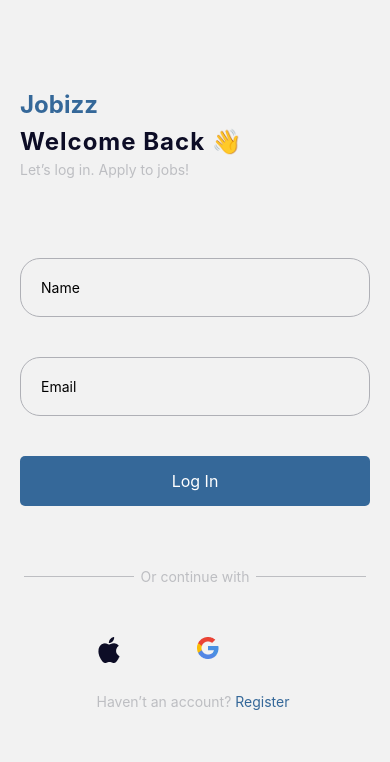
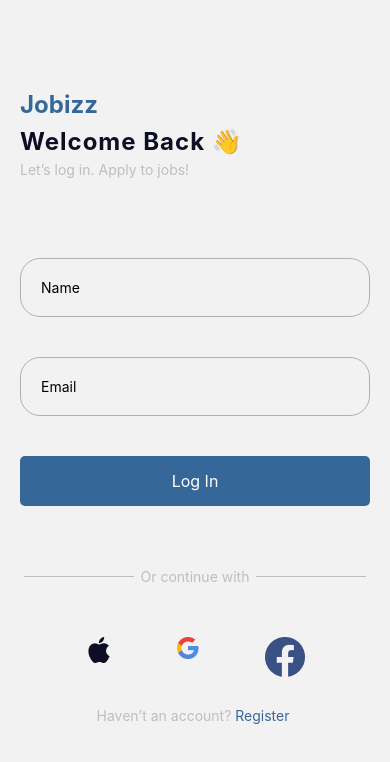
Before and after one commit to kev-69/rn-assignment4-11146250, a React Native app in the folder assignment-4/: screen /login in a window 390 px wide. Shown: the top 762 px of the page. Built offline with nearby package versions, Linux system fonts and the light colour scheme; grey boxes are pictures that could not be loaded.

Commit message:
rectified the file locations of some of the icons

```diff
--- a/assignment-4/screens/homescreen.js
+++ b/assignment-4/screens/homescreen.js
@@ -25,7 +25,7 @@
 
           </View>
           <View style={{padding:10,borderRadius:10, backgroundColor: '#DDDDDD', marginTop: 40}}>
-            <Image source={require('../assets/filter99.png')}/>
+            <Image source={require('../assets/filter.png')}/>
           </View>
 
         </View>
--- a/assignment-4/screens/loginscreen.js
+++ b/assignment-4/screens/loginscreen.js
@@ -1,7 +1,7 @@
 import { View, Text , SafeAreaView, StyleSheet, TextInput, ScrollView, TouchableOpacity, Image} from 'react-native'
 import React from 'react'
 import { useNavigation } from '@react-navigation/native';
-import Home from './homescreen';
+import HomeScreen from './homescreen';
 
 const LoginScreen = () => {
   const navigation = useNavigation();
@@ -31,7 +31,7 @@
             style={styles.emailInput}
           />
         </View>
-        <TouchableOpacity style={styles.button} onPress={()=> navigation.navigate(Home)}>
+        <TouchableOpacity style={styles.button} onPress={()=> navigation.navigate(HomeScreen)}>
           <Text style={styles.login}>
             Log In
           </Text>
@@ -54,7 +54,7 @@
             <Image source={require('../assets/google.png')}/>
           </TouchableOpacity>
           <TouchableOpacity>
-            <Image source={require('../assets/facbook.png')}/>
+            <Image source={require('../assets/facebook.png')}/>
           </TouchableOpacity>
         </View>
         <View style={styles.textbelow}>
```
